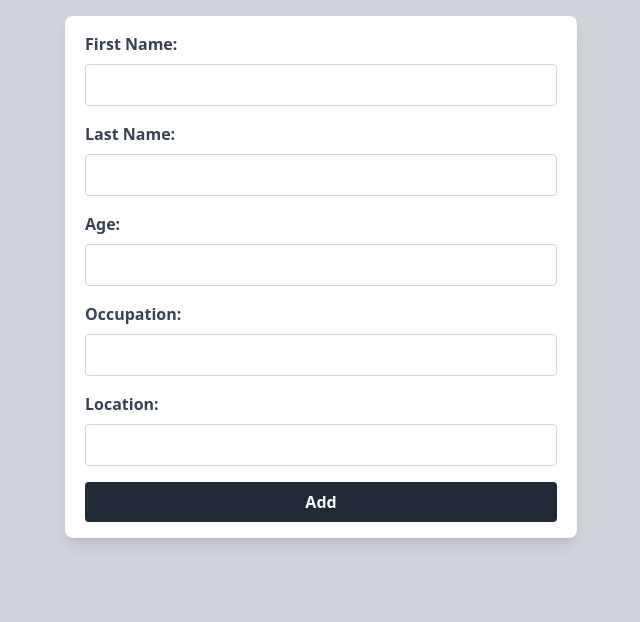
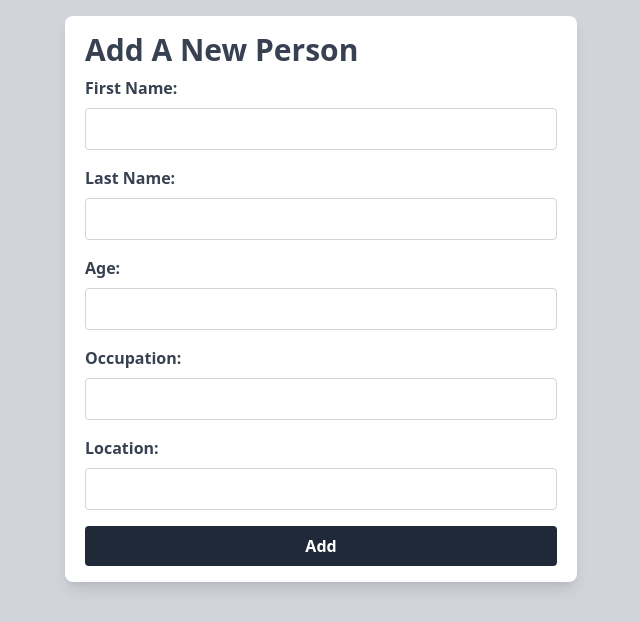
Before and after one commit to Lionel-hub1/census_app, a Django app: page /add/ in a window 1280 px wide. Shown: the part 72-694 px from the top of the page, without its empty margins (319-959 px from the left). Run offline with Django 4.2, Linux system fonts and the light colour scheme; some libraries are stand-ins or nearby versions.

Commit message:
Add new person page and form with heading

```diff
--- a/home/templates/addperson.html
+++ b/home/templates/addperson.html
@@ -38,6 +38,7 @@
     </nav>
     <div >
       <form class="max-w-lg bg-white mx-auto px-5 py-4 mt-4 rounded-lg shadow-lg" action="{% url 'add' %}" method="POST">
+        <h1 class="font-bold text-gray-700 text-3xl mb-2">Add A New Person</h1>
         {% csrf_token %}
         <div class="mb-4">
           <label for="first_name" class="block text-gray-700 font-bold mb-2">
--- a/home/views.py
+++ b/home/views.py
@@ -1,10 +1,9 @@
 from django.shortcuts import render, redirect
 from .models import *
 
-# Create your views here.
-
 
 def home(request):
+    """This function returns the home page of the application. It also returns the records of all the people in the database."""
     context = {
         "records": Person.objects.all()
     }
@@ -12,6 +11,7 @@ def home(request):
 
 
 def add(request):
+    """This function handles the submission of adding a new person page and form."""
     if request.method == "POST":
         person = Person()
         person.first_name = request.POST["first_name"]
```
